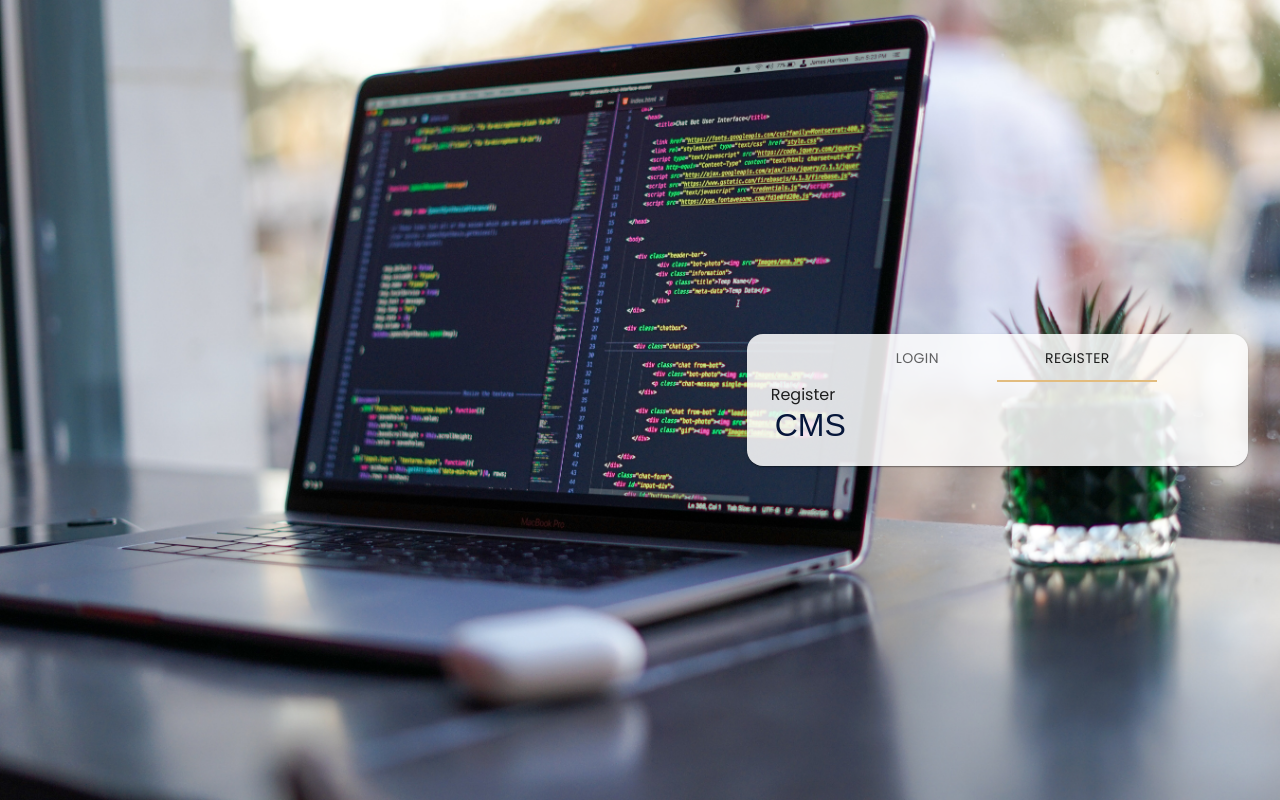
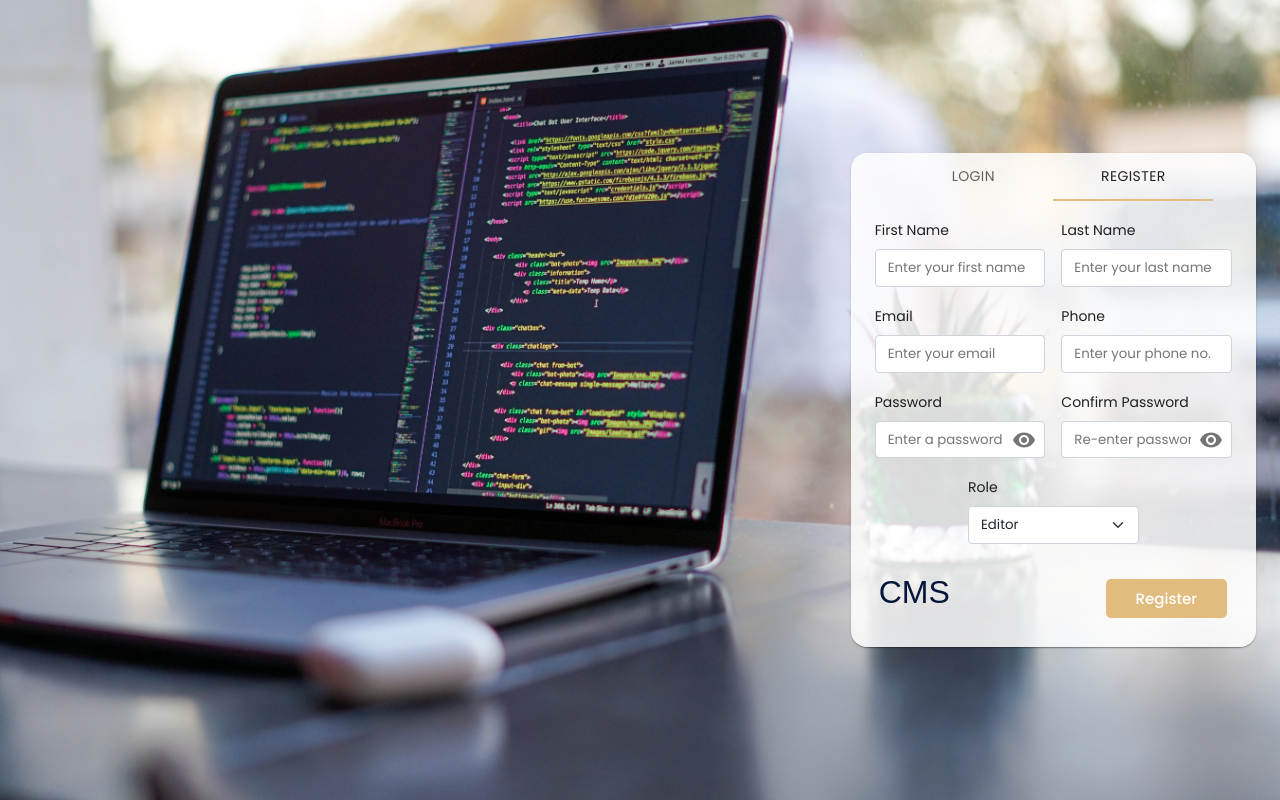
Before and after one commit to Rishy20/CMS_Admin, a React (Vite) app: page /auth in a window 1280 px wide. Both pictures are taken after a click on the tab "REGISTER". Built offline with nearby package versions, Linux system fonts and the light colour scheme; a web font is replaced by a local one.

Commit message:
Design and implement Registration function

```diff
--- a/App.jsx
+++ b/App.jsx
@@ -84,15 +84,18 @@ function App() {
 
     // Login callback function
     const loginCallback = () => {
-        setRole(checkLogin());
+        setRoleaccount(checkLogin());
     }
 
     // Logout function
     const logout = () => {
         // Remove the JWT token
         Cookies.remove("token");
-        //Reset role
+
+        //Reset user related states
         setRole(false);
+        setUserId("");
+        setUser({role: "", fname: " ", lname: " ", email: "", contact: "", avatar: ""});
     }
 
     return (
--- a/components/Form.jsx
+++ b/components/Form.jsx
@@ -51,8 +51,10 @@ function Form(props){
                         inputs.map(input=>{
                             if(input.type==="select"){
                                 return <Grid item xs={12} md={singleColumn ? 12 : 6} key={input.name}>
-                                    <Select name={input.name} label={input.label} values={input.values} value={values[input.name]} onChange={handleChange}
-                                            error={errors[input.name] ? errors[input.name] : ''} />
+                                    <Select name={input.name} label={input.label} values={input.values} value={values[input.name]}
+                                            onChange={input.onChange ? input.onChange : handleChange}
+                                            error={errors[input.name] ? errors[input.name] : ''}
+                                    />
                                 </Grid>
                             }else {
                                 return <Grid item xs={12} md={singleColumn ? 12 : 6} key={input.name}>
--- a/components/Register.jsx
+++ b/components/Register.jsx
@@ -1,8 +1,111 @@
-import React from "react";
+import React, {useEffect, useState} from "react";
+import Form from "./Form";
 
-const Register = () => {
+// Form inputs
+const inputs = [
+    {
+        label: "First Name",
+        type: "text",
+        name: "fname",
+        placeholder: "Enter your first name"
+    },
+    {
+        label: "Last Name",
+        type: "text",
+        name: "lname",
+        placeholder: "Enter your last name"
+    },
+    {
+        label: "Email",
+        type: "email",
+        name: "email",
+        placeholder: "Enter your email"
+    },
+    {
+        label: "Phone",
+        type: "text",
+        name: "contact",
+        placeholder: "Enter your phone no."
+    },
+    {
+        label: "Password",
+        type: "password",
+        name: "password",
+        placeholder: "Enter a password"
+    },
+    {
+        label: "Confirm Password",
+        type: "password",
+        name: "confirmPassword",
+        placeholder: "Re-enter password"
+    }
+]
+
+// Input box names used in the form
+const names = {
+    fname: "",
+    lname: "",
+    email: "",
+    contact: "",
+    password: "",
+    confirmPassword: ""
+}
+
+// Form buttons
+const buttons = [
+    {
+        name:"Register",
+        style:"btn-save",
+        type:"submit"
+    }
+]
+
+const Register = props => {
+    const {registerCallback} = props;
+    const {setSubmitSuccess, setSubmitError} = props.setFeedback;
+
+    const [role, setRole] = useState("editor");
+    const [url, setUrl] = useState("");
+    const [isSubmitting, setIsSubmitting] = useState(false);
+
+    // Form input for role, which would be used to set the form URL
+    const roleInput = {
+        label: "Role",
+        type: "select",
+        name: "role",
+        values: ["Editor", "Reviewer"],
+        onChange: event => setRole(event.target.value.toLowerCase())
+    }
+
+    // Callback method
+    const callback = result => {
+        if (result.status === "Success") {
+            setSubmitSuccess("Registration successful! Please log in using your email and password.")
+            registerCallback();
+        } else {
+            setSubmitError("Something went wrong! Please try again...");
+        }
+
+        setIsSubmitting(false);
+    }
+
+    // Set form URL
+    useEffect(() => {
+        role && setUrl(`https://icaf.site/api/v1/${role}s`)
+    }, [role])
+
     return (
-        <>Register</>
+        <div style={{marginBlockStart: "16px"}}>
+            <Form
+                inputs={[...inputs, roleInput]}
+                names={names}
+                btns={buttons}
+                url={url}
+                callback={callback}
+                isSubmitting={isSubmitting}
+                callbackIsSubmitting={() => setIsSubmitting(true)}
+            />
+        </div>
     )
 }
 
--- a/components/pages/Auth.jsx
+++ b/components/pages/Auth.jsx
@@ -10,7 +10,7 @@ const useStyles = makeStyles({
     cardContainer: {
         padding: "0 24px 24px 24px",
         borderRadius: "16px",
-        marginInlineEnd: "32px",
+        marginInline: "104px 24px",
         background: "rgb(255,255,255,0.85)"
     },
     tabIndicator: {
@@ -29,6 +29,11 @@ const Auth = props => {
 
     // Handle changing Login/Register tabs
     const changeTab = (event, tab) => setTab(tab);
+
+    // Callback method to be executed after registration is completed
+    const registerCallback = () => {
+        setTab(0);
+    }
 
     return (
         <Grid
@@ -52,10 +57,16 @@ const Auth = props => {
 
                     {/* Content */}
                     <TabPanel value={tab} index={0}>
-                        <Login loginCallback={props.loginCallback} setSubmitError={setSubmitError} />
+                        <Login
+                            loginCallback={props.loginCallback}
+                            setSubmitError={setSubmitError}
+                        />
                     </TabPanel>
                     <TabPanel value={tab} index={1}>
-                        <Register setFeedback={{setSubmitSuccess, setSubmitError}} />
+                        <Register
+                            registerCallback={registerCallback}
+                            setFeedback={{setSubmitSuccess, setSubmitError}}
+                        />
                     </TabPanel>
 
                     {/* Logo */}
--- a/components/styles/Auth.css
+++ b/components/styles/Auth.css
@@ -6,6 +6,8 @@
     right: 0;
     background-image: url("../../public/images/background.jpg");
     background-size: cover;
+    background-position: top right;
+    background-repeat: no-repeat;
 }
 
 .logoAuth {
```
